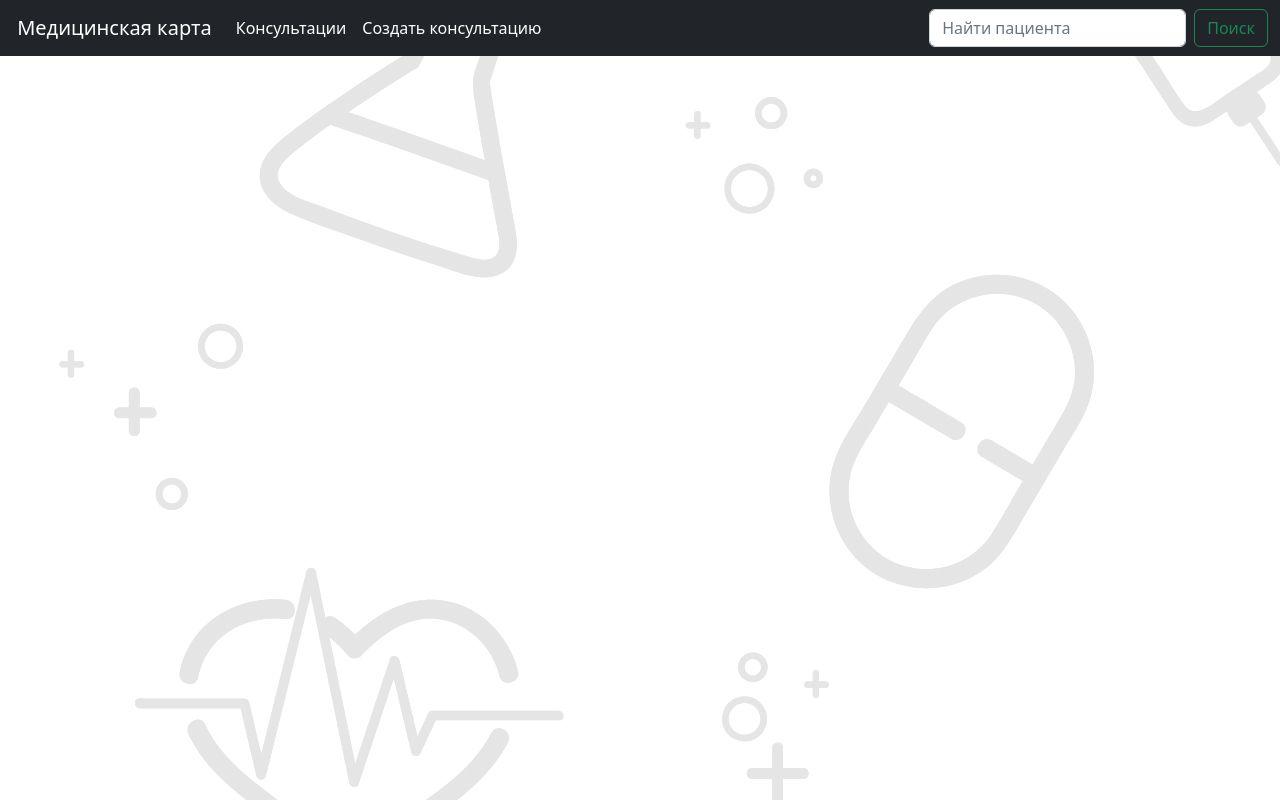
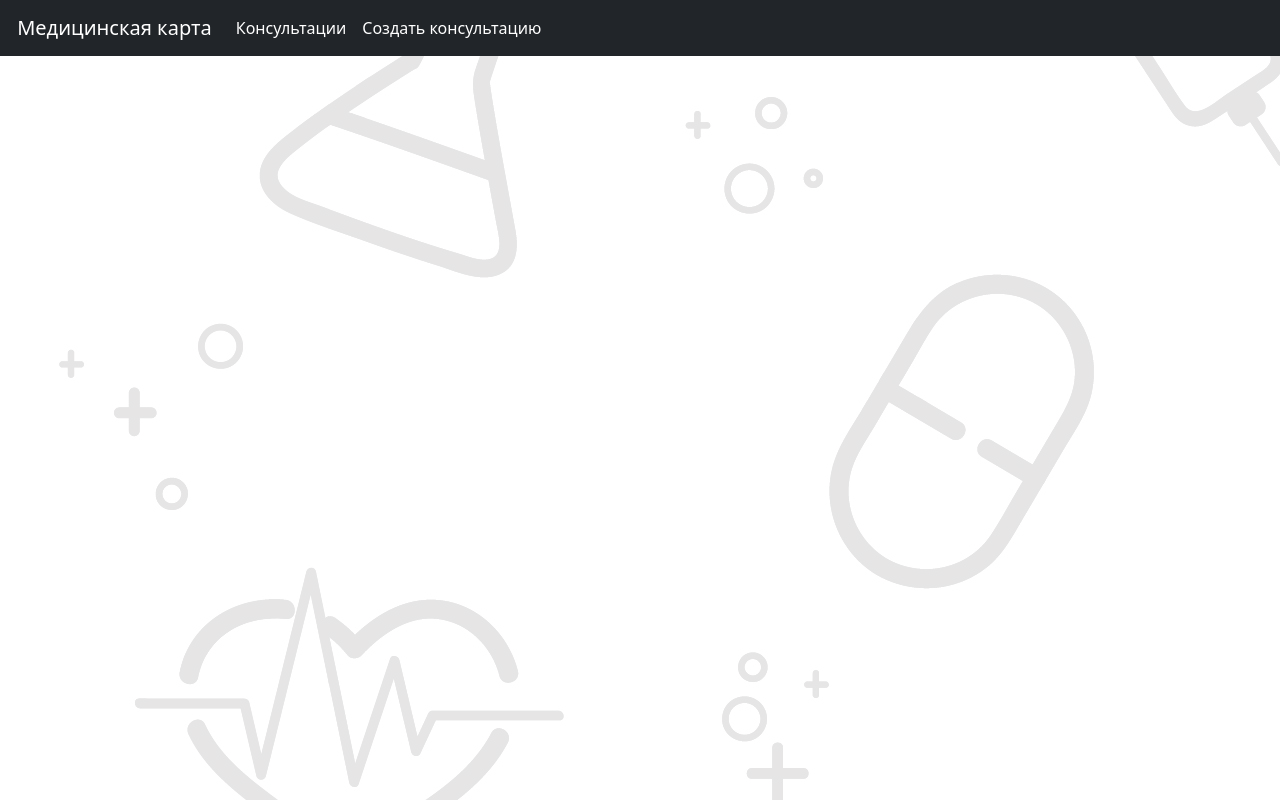
Before and after one commit to rancerenly/med-card, an Angular app: page / in a window 1280 px wide. Built offline with nearby package versions, Linux system fonts and the light colour scheme.

Commit message:
fix file

```diff
--- a/src/app/home/home.component.html
+++ b/src/app/home/home.component.html
@@ -14,10 +14,12 @@
           <a class="nav-link active" aria-current="page" routerLink="add-consultation">Создать консультацию</a>
         </li>
       </ul>
-      <form class="d-flex" role="search">
-        <input class="form-control me-2" type="search" placeholder="Найти пациента" aria-label="Поиск">
-        <button class="btn btn-outline-success" type="submit">Поиск</button>
-      </form>
+      <div [hidden]="true">
+        <form class="d-flex" role="search">
+          <input class="form-control me-2" type="search" placeholder="Найти пациента" aria-label="Поиск">
+          <button class="btn btn-outline-success" type="submit">Поиск</button>
+        </form>
+      </div>
     </div>
   </div>
 </nav>
```
